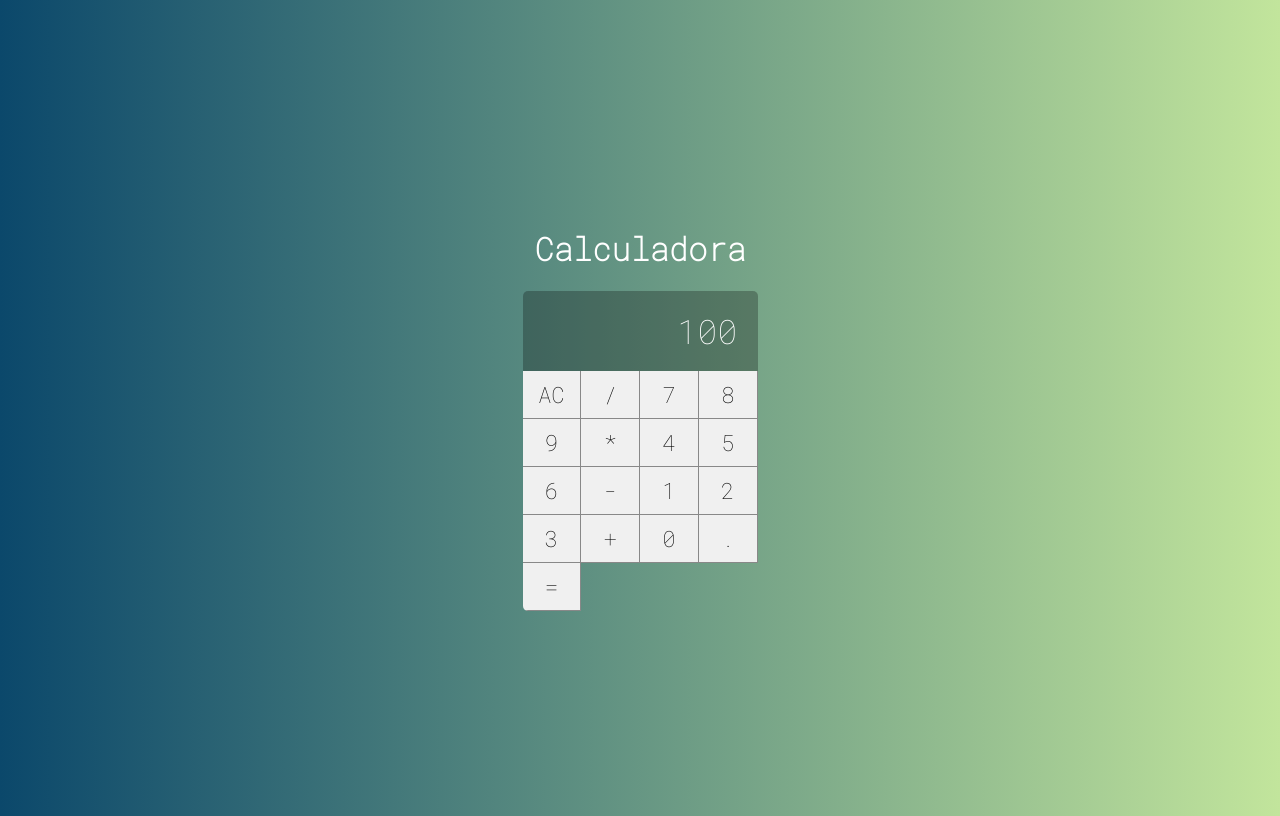
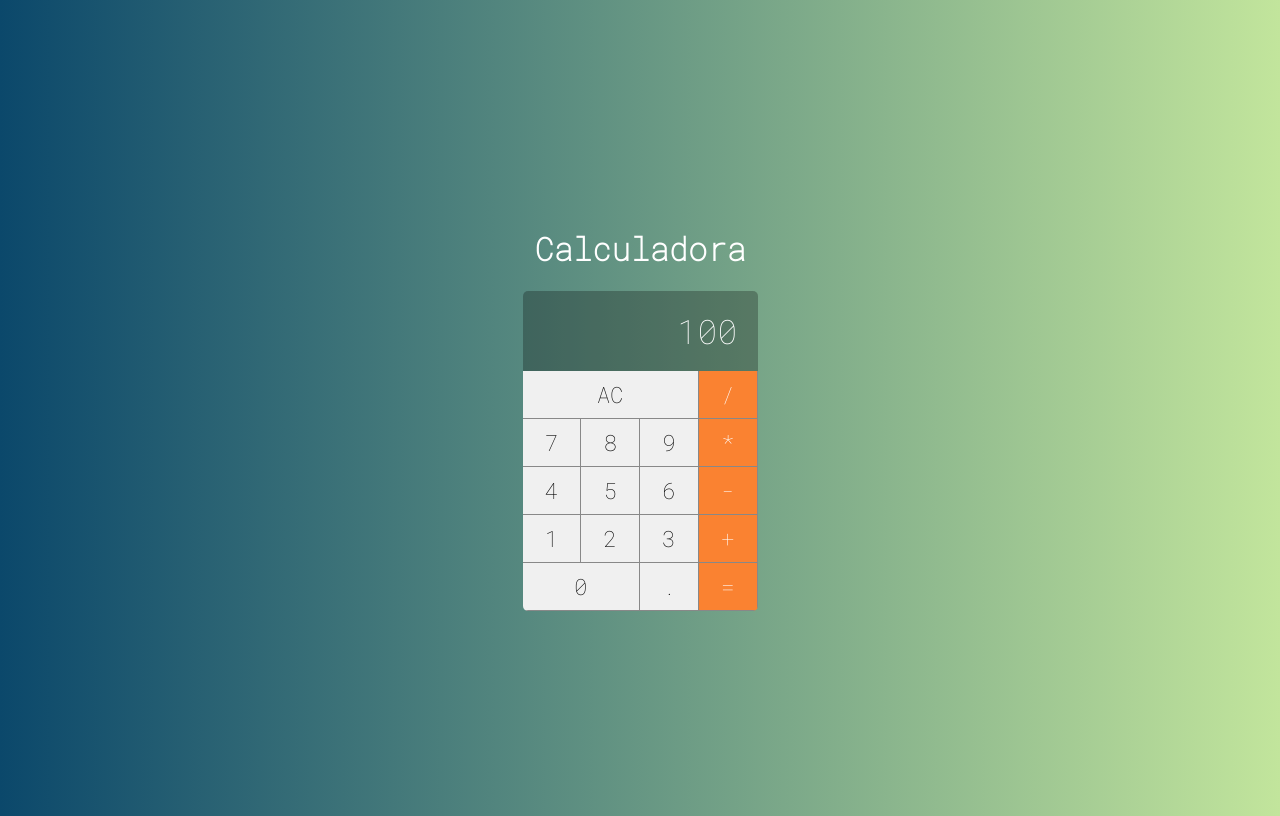
Before and after one commit to WellingtonVicen/Projeto_Calculadora_React, a React (Create React App) app: page / in a window 1280 px wide. Built offline with nearby package versions, Linux system fonts and the light colour scheme.

Commit message:
Organizando os Botoes

```diff
--- a/src/components/Button.css
+++ b/src/components/Button.css
@@ -12,3 +12,24 @@
     border-bottom: var(--border-button);
     outline: none;
 }
+
+.button:active{
+    background-color: #ccc;
+}
+
+.button.double {
+    grid-column: span 2;
+}
+
+.button.triple {
+    grid-column: span 3;
+}
+
+.button.operation {
+    background-color: #fa8231;
+    color: #fff;
+}
+
+.button.operation:active{
+  background-color: #ce5b0ecc;
+}
--- a/src/components/Button.jsx
+++ b/src/components/Button.jsx
@@ -1,5 +1,17 @@
 import React from 'react'
 import './Button.css'
 
-export default props =>
-<button className="button">{props.label}</button>
+export default props => {
+    let classes = 'button '
+    classes += props.operation ? 'operation' : ''
+    classes += props.double ? 'double' : ''
+    classes += props.triple ? 'triple' : ''
+
+    return (
+        <button
+            onClick={e => props.click && props.click(props.label)}
+            className={classes}>
+            {props.label}
+        </button>
+    )
+}
--- a/src/main/Calculator.jsx
+++ b/src/main/Calculator.jsx
@@ -5,27 +5,49 @@
 import Display from '../components/Display'
 
 export default class Calculator extends Component {
+
+
+    constructor(props) {
+        super(props)
+
+        this.clearMemory = this.clearMemory.bind(this)
+        this.setOparation = this.setOparation.bind(this)
+        this.addDigit = this.addDigit.bind(this)
+    }
+
+    clearMemory() {
+        console.log('limpar')
+    }
+
+    setOparation(operation) {
+       console.log(operation)
+    }
+
+    addDigit(n) {
+        console.log(n)
+    }
+
     render() {
         return (
             <div className="calculator">
                 <Display value={100} />
-                <Button label="AC" />
-                <Button label="/" />
-                <Button label="7" />
-                <Button label="8" />
-                <Button label="9" />
-                <Button label="*" />
-                <Button label="4" />
-                <Button label="5" />
-                <Button label="6" />
-                <Button label="-" />
-                <Button label="1" />
-                <Button label="2" />
-                <Button label="3" />
-                <Button label="+" />
-                <Button label="0" />
-                <Button label="." />
-                <Button label="=" />
+                <Button label="AC" click={this.clearMemory} triple/>
+                <Button label="/" click={this.setOparation} operation/>
+                <Button label="7" click={this.addDigit}/>
+                <Button label="8" click={this.addDigit}/>
+                <Button label="9" click={this.addDigit}/>
+                <Button label="*" click={this.setOparation} operation/>
+                <Button label="4" click={this.addDigit}/>
+                <Button label="5" click={this.addDigit}/>
+                <Button label="6" click={this.addDigit}/>
+                <Button label="-" click={this.setOparation} operation/>
+                <Button label="1" click={this.addDigit}/>
+                <Button label="2" click={this.addDigit}/>
+                <Button label="3" click={this.addDigit}/>
+                <Button label="+" click={this.setOparation} operation />
+                <Button label="0" click={this.addDigit} double/>
+                <Button label="." click={this.addDigit}/>
+                <Button label="=" click={this.setOparation} operation/>
             </div>
         )
 
```
Also changed, not shown: 1 other file (tests, documents, lock files or other folders).
